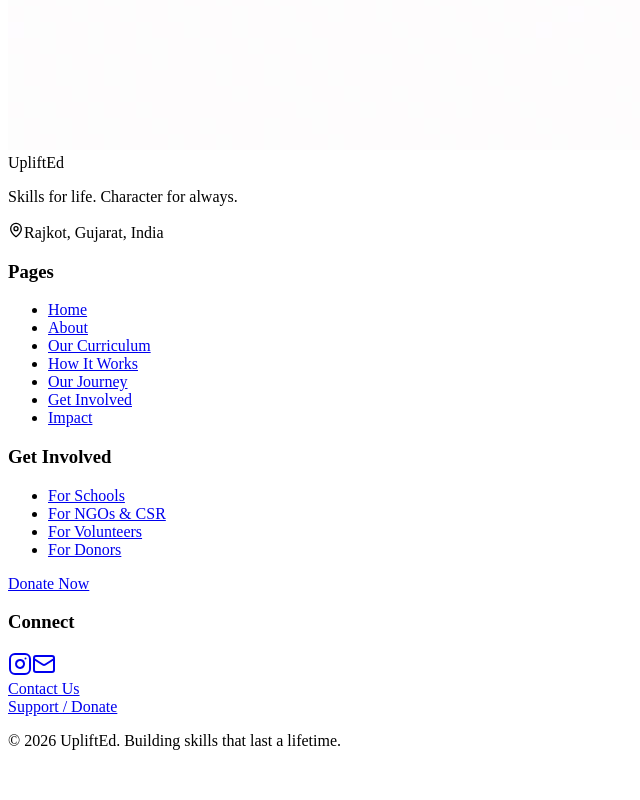
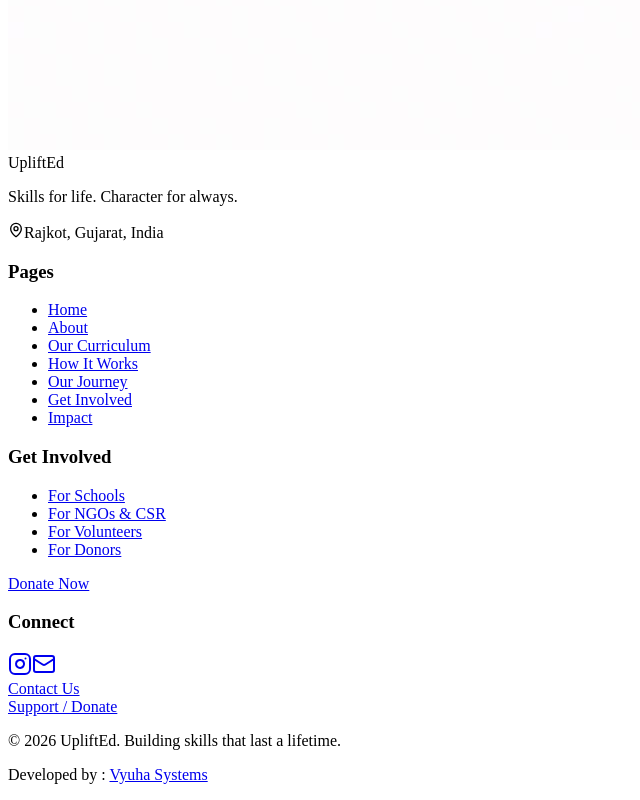
Before and after one commit to takshasystems/Uplifted, a React (Vite) app: page / in a window 1280 px wide. Shown: the part 4699-5499 px from the top of the page, without its empty margins (0-640 px from the left). Before the commit the page ends 5465 px from the top, so only its background shows below. Built offline with nearby package versions, Linux system fonts and the light colour scheme; the HTML template or start-up script is replaced by a standard one.

Commit message:
Add Developed by : Vyuha Systems footer link below copyright

```diff
--- a/src/app/components/Footer.tsx
+++ b/src/app/components/Footer.tsx
@@ -82,8 +82,19 @@
           </div>
         </div>
 
-        <div className="border-t border-gray-700 mt-12 pt-8 text-center text-sm text-gray-400">
+        <div className="border-t border-gray-700 mt-12 pt-8 text-center text-sm text-gray-400 space-y-1">
           <p>&copy; {new Date().getFullYear()} UpliftEd. Building skills that last a lifetime.</p>
+          <p className="text-xs text-gray-400">
+            Developed by :{" "}
+            <a
+              href="https://www.vyuhasystems.com/"
+              target="_blank"
+              rel="noopener noreferrer"
+              className="hover:text-white underline transition-colors font-medium"
+            >
+              Vyuha Systems
+            </a>
+          </p>
         </div>
       </div>
     </footer>
```
